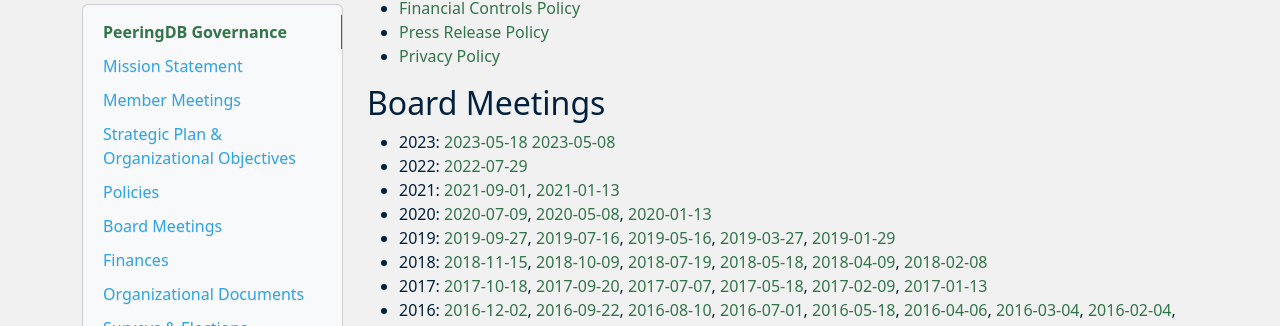
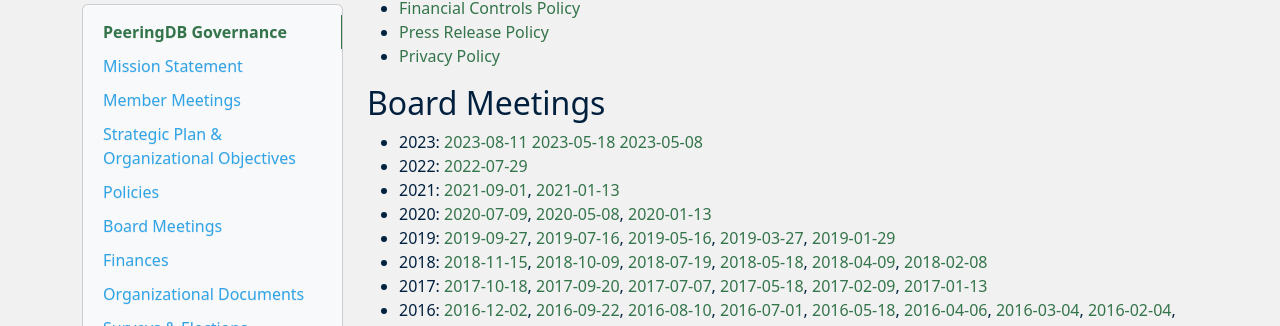
Before and after one commit to peeringdb/docs, an MkDocs documentation site: the page built from docs/gov.md, in a window 1280 px wide and 900 px high, scrolled down 684 px. Shown: the part 129-455 px from the top of the window. Built offline with MkDocs 1.6.1, drawn with Linux system fonts in a browser that asks for light colours; nearby versions of some CDN libraries.

Commit message:
Board meeting.

```diff
--- a/docs/gov.md
+++ b/docs/gov.md
@@ -33,7 +33,7 @@
 
 ## Board Meetings
 
-- 2023: [2023-05-18](gov/legaldocs/2023-05-18_PeeringDB_Board_Minutes.pdf) [2023-05-08](gov/legaldocs/2023-05-08_PeeringDB_Board_Minutes.pdf)
+- 2023: [2023-08-11](gov/legaldocs/2023-08-11_PeeringDB_Board_Minutes.pdf) [2023-05-18](gov/legaldocs/2023-05-18_PeeringDB_Board_Minutes.pdf) [2023-05-08](gov/legaldocs/2023-05-08_PeeringDB_Board_Minutes.pdf)
 - 2022: [2022-07-29](gov/legaldocs/2022-07-29_PeeringDB_Board_Minutes.pdf)
 - 2021: [2021-09-01](gov/legaldocs/2021-09-01_PeeringDB_Board_Consent_of_Directors_in_Lieu_of_Annual_Meeting.pdf), [2021-01-13](gov/legaldocs/2021-01-13_PeeringDB_Board_Minutes.pdf)
 - 2020: [2020-07-09](gov/legaldocs/2020-07-09_PeeringDB_Board_Minutes.pdf), [2020-05-08](gov/legaldocs/2020-05-08_PeeringDB_Board_Minutes.pdf), [2020-01-13](gov/legaldocs/2020-01-13_PeeringDB_Board_Minutes.pdf)
```
Also changed, not shown: 2 other files.
